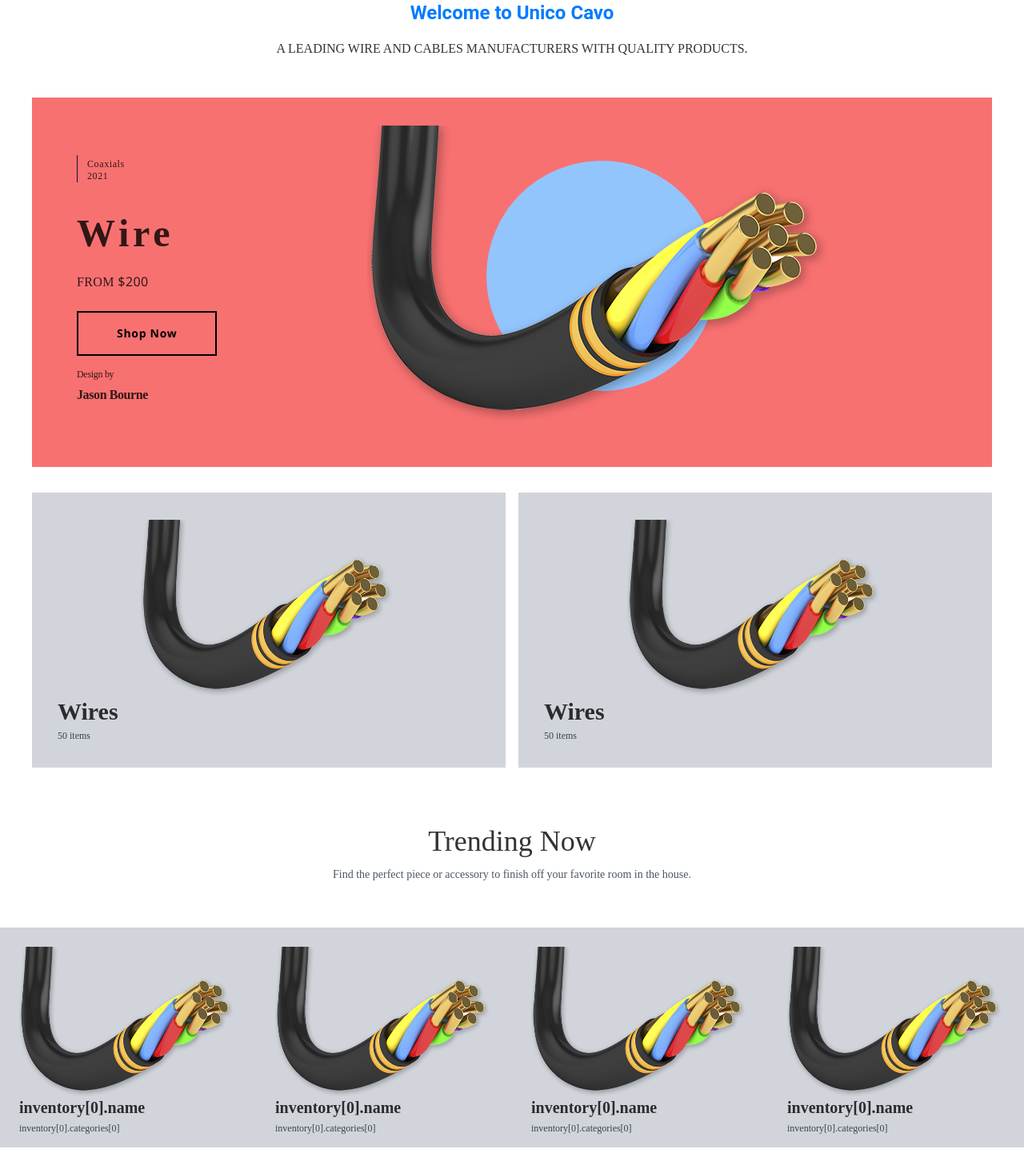
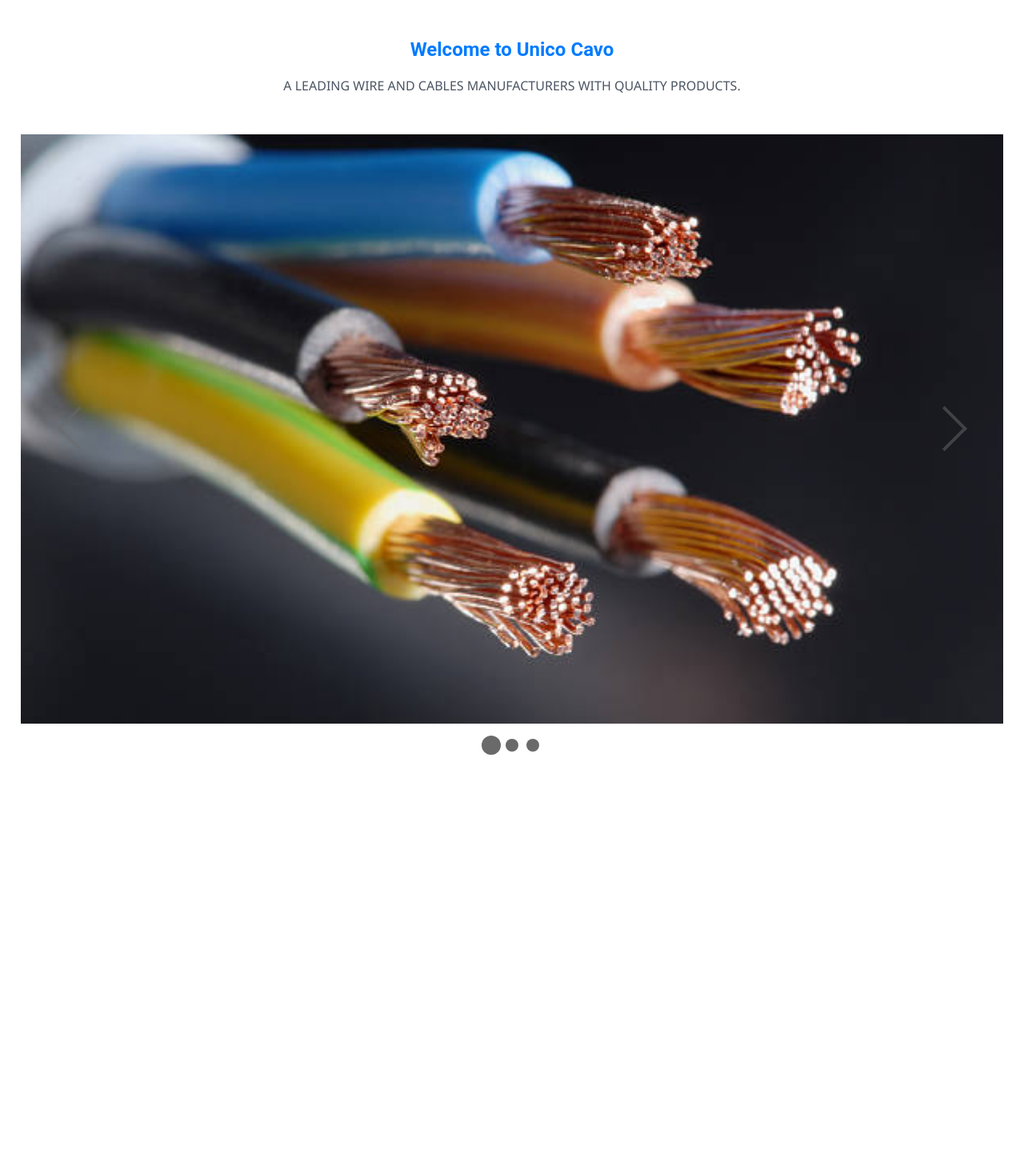
Before and after one commit to Dipendra-creator/Unico-Cavo, a Next.js app: page /components/Main/Main in a window 1280 px wide. Shown: the whole page at 80% size. After the commit the page ends 950 px from the top, so only its background shows below. Built offline with nearby package versions, Linux system fonts and the light colour scheme.

Commit message:
Revert "Main Section Design"
This reverts commit fedb45cef9d8d1439b75536fa1d29b8a42da08c1.

```diff
--- a/pages/components/Main/Main.tsx
+++ b/pages/components/Main/Main.tsx
@@ -1,125 +1,21 @@
-import { useRouter } from 'next/router'
+import { FontAwesomeIcon } from "@fortawesome/react-fontawesome"
 import { } from '@fortawesome/free-solid-svg-icons'
+// import { Swiper, SwiperSlide } from "swiper/react";
+import AwesomeSlider from 'react-awesome-slider';
 import 'react-awesome-slider/dist/styles.css';
 import 'react-awesome-slider/dist/custom-animations/cube-animation.css';
-import Image from "next/image";
-import a from "../../../public/static/images/wire1.png"
-import Link from 'next/link'
 
-// @ts-ignore
-function Button({ title, onClick, full = false }) {
-    let classNames = "text-sm font-bold tracking-wider bg-transparent hover:bg-black text-black font-semibold hover:text-white py-4 px-12 border-2 border-black hover:border-transparent"
 
-    if (full) {
-        classNames = `${classNames} w-full`
-    }
-    return (
-        <button onClick={onClick} className={classNames}>
-            <div>
-                {title}
-            </div>
-        </button>
-    )
-}
-
-// @ts-ignore
-const Tag = ({ category, year }) => {
-    return (
-        <div className="border-l border-gray-900 px-3 pt-1 mb-10">
-            <p className="text-xs tracking-wider m-0 leading-tight">{category}</p>
-            { year && <p className="text-xs tracking-wider m-0 leading-tight">{year}</p>}
-        </div>
-    )
-}
-
-// @ts-ignore
-const Center = ({ price, title, link }) => {
-    const router = useRouter()
-    function navigate() {
-        router.push(link)
-    }
-    return (
-        <div>
-            <p className="text-4xl xl:text-5xl font-bold tracking-widest leading-none">{title}</p>
-            <p className="py-6 tracking-wide">FROM <span>${price}</span></p>
-            <Button
-                onClick={navigate}
-                title="Shop Now"
-            />
-        </div>
-    )
-}
-// @ts-ignore
-const Footer = ({ designer }) => {
-    return (
-        <div className="flex flex-1 flex-col justify-end pb-10 mt-4">
-            <p className="font-light text-xs tracking-tight m-0 leading-tight mb-2">Design by</p>
-            <p className="text-xxs font-semibold tracking-tight m-0 leading-tight">{designer}</p>
-        </div>
-    )
-}
-
-// @ts-ignore
-const DisplayMedium = ({ imageSrc, title, subtitle, link }) => {
-    return (
-        <div className=" mb-4 lg:mb-0 bg-gray-300 p-8 pb-0 hover:bg-light-200">
-            <Link href={`${link}`}>
-                <a aria-label={title}>
-                    <div className="flex flex-column justify-center items-center h-56">
-                        <Image src={imageSrc} alt={title} className="mimg w-3/5" height={"220px"} width={"320px"}/>
-                    </div>
-                    <div className="mb-8">
-                        <p className="text-3xl font-semibold mb-1">{title}</p>
-                        <p className="text-xs text-gray-700">{subtitle}</p>
-                    </div>
-                </a>
-            </Link>
-        </div>
-    )
-}
-
-// @ts-ignore
-const DisplaySmall = ({ link, title, subtitle, imageSrc }) =>  (
-    <div className="lg:w-flex-fourth bg-gray-300 px-2 pt-12 pb-0 lg:p-6 lg:pb-0
-  hover:bg-light-200 lg:mb-0 mb-4">
-        <Link href={link}>
-            <a aria-label={title}>
-                <div className="flex flex-column justify-center items-center h-45">
-                    <Image alt={title} src={imageSrc} className="simg w-3/5"  height={"220px"} width={"320px"}/>
-                </div>
-                <div className="">
-                    <p className="text-xl font-semibold mb-1">{title}</p>
-                    <p className="text-xs text-gray-700 mb-4">{getTrimmedString(subtitle, 150)}</p>
-                </div>
-            </a>
-        </Link>
-    </div>
-)
-
-// @ts-ignore
-function getTrimmedString(string, length = 8) {
-    if (string.length <= length) {
-        return string
-    } else {
-        return string.substring(0, length) + '...'
-    }
-}
-
-// @ts-ignore
-function titleIfy(slug) {
-    var words = slug.split('-')
-    for (var i = 0; i < words.length; i++) {
-        var word = words[i]
-        words[i] = word.charAt(0).toUpperCase() + word.slice(1)
-    }
-    return words.join(' ')
-}
+import wire1 from "../../../public/static/images/1.jpg"
+import wire2 from "../../../public/static/images/2.jpg"
+import wire3 from "../../../public/static/images/3.jpg"
+import wire4 from "../../../public/static/images/4.jpg"
 
 function Main() {
     return (
         <>
             <section className="text-gray-600 body-font">
-                <div className="container px-0 py-0 mx-auto">
+                <div className="main">
                     <div className="flex flex-col text-center w-full mb-12">
                         <h1 className="heading backdrop-blur-xl:text-3xl text-2xl font-medium title-font mb-4 text-gray-900">
                             Welcome to Unico Cavo
@@ -128,72 +24,34 @@ function Main() {
                             A LEADING WIRE AND CABLES MANUFACTURERS WITH QUALITY PRODUCTS.
                         </p>
                     </div>
+                    <AwesomeSlider>
+                        <div data-src="/static/images/1.jpg" />
+                        <div data-src="/static/images/2.jpg" />
+                        <div data-src="/static/images/3.jpg" />
+                    </AwesomeSlider>
                 </div>
-                <div className="bg-red-400 p-6 pb-10 smpb-6 flex lg:flex-row flex-col container px-2  mx-auto">
-                    <div className="pt-4 pl-2 sm:pt-12 sm:pl-12 flex flex-col">
-                        <Tag year="2021" category="Coaxials" />
-                        <Center price="200" title={"Wire"} link={`#`} />
-                        <Footer designer="Jason Bourne" />
-                    </div>
-                    <div className="flex flex-1 justify-center items-center relative">
-                        <div className="z-10">
-                            <Image src={a} className="w-136" alt="Showcase item" />
-                        </div>
-                        <div className="absolute w-48 h-48 sm:w-72 sm:h-72 xl:w-88 xl:h-88 bg-blue-300 z-0 rounded-full" />
-                    </div>
-
-                </div>
-
             </section>
-
-            <div className=" container mx-auto lg:my-8 lg:grid-cols-2 grid-cols-1 grid gap-4 my-4">
-                <DisplayMedium
-                    imageSrc={a}
-                    subtitle={`50 items`}
-                    title={titleIfy("Wires")}
-                    link={`#`}
-                />
-                <DisplayMedium
-                    imageSrc={a}
-                    subtitle={`50 items`}
-                    title={titleIfy("Wires")}
-                    link={`#`}
-                />
-            </div>
-            <div className="pt-10 pb-6 flex flex-col items-center">
-                <h2 className="text-4xl mb-3">Trending Now</h2>
-                <p className="text-gray-600 text-sm">Find the perfect piece or accessory to finish off your favorite room in the house.</p>
-            </div>
-            <div className="my-8 flex flex-col lg:flex-row justify-between">
-                <DisplaySmall
-                    imageSrc={a}
-                    title={"inventory[0].name"}
-                    subtitle={"inventory[0].categories[0]"}
-                    link={`#`}
-                />
-
-                <DisplaySmall
-                    imageSrc={a}
-                    title={"inventory[0].name"}
-                    subtitle={"inventory[0].categories[0]"}
-                    link={`#`}
-                />
-
-                <DisplaySmall
-                    imageSrc={a}
-                    title={"inventory[0].name"}
-                    subtitle={"inventory[0].categories[0]"}
-                    link={`#`}
-                />
-
-                <DisplaySmall
-                    imageSrc={a}
-                    title={"inventory[0].name"}
-                    subtitle={"inventory[0].categories[0]"}
-                    link={`#`}
-                />
-
-            </div>
+            {/*<Swiper*/}
+            {/*    spaceBetween={30}*/}
+            {/*    centeredSlides={true}*/}
+            {/*    autoplay={{*/}
+            {/*        "delay": 2500,*/}
+            {/*        "disableOnInteraction": false*/}
+            {/*    }}*/}
+            {/*    pagination={{*/}
+            {/*        "clickable": true*/}
+            {/*    }}*/}
+            {/*    navigation={true} className="mySwiper">*/}
+            {/*    <SwiperSlide>Slide 1</SwiperSlide>*/}
+            {/*    <SwiperSlide>Slide 2</SwiperSlide>*/}
+            {/*    <SwiperSlide>Slide 3</SwiperSlide>*/}
+            {/*    <SwiperSlide>Slide 4</SwiperSlide>*/}
+            {/*    <SwiperSlide>Slide 5</SwiperSlide>*/}
+            {/*    <SwiperSlide>Slide 6</SwiperSlide>*/}
+            {/*    <SwiperSlide>Slide 7</SwiperSlide>*/}
+            {/*    <SwiperSlide>Slide 8</SwiperSlide>*/}
+            {/*    <SwiperSlide>Slide 9</SwiperSlide>*/}
+            {/*</Swiper>*/}
 
         </>
     )
--- a/styles/globals.css
+++ b/styles/globals.css
@@ -1,33 +1,6 @@
 @tailwind base;
 @tailwind components;
 @tailwind utilities;
-
-@font-face {
-  font-family: "Eina";
-  /*src: url("/fonts/Eina.otf");*/
-}
-
-
-@font-face {
-  font-family: "Eina Light";
-  /*src: url("/fonts/Eina-Light.otf");*/
-}
-
-@font-face {
-  font-family: "Eina SemiBold";
-  /*src: url("/fonts/Eina-SemiBold.otf");*/
-}
-
-@layer base {
-  p, h1, h2, h3, h4, h5 {
-    color: rgba(0, 0, 0, .8);
-    font-family: Eina;
-  }
-}
-
-.Toastify__progress-bar--default {
-  background: #89bdf9 !important;
-}
 
 :root {
   --blue: #007bff;
@@ -238,11 +211,9 @@ a {
 /* Main */
 .main {
   /*margin-top: 0;*/
-  width: 1920px;
-  height: 620px;
   padding-top: 20px;
   padding-bottom: 20px;
-  /*margin: 2%;*/
+  margin: 2%;
   justify-content: center;
   align-content: center;
 }
@@ -319,8 +290,3 @@ a {
     margin-top: 10px;
   }
 }
-
-/*.mimg {*/
-/*  height: 8px;*/
-/*  width: 12px;*/
-/*}*/
```
Also changed, not shown: public/static/images/1.jpg, public/static/images/wire1.png (deleted).
